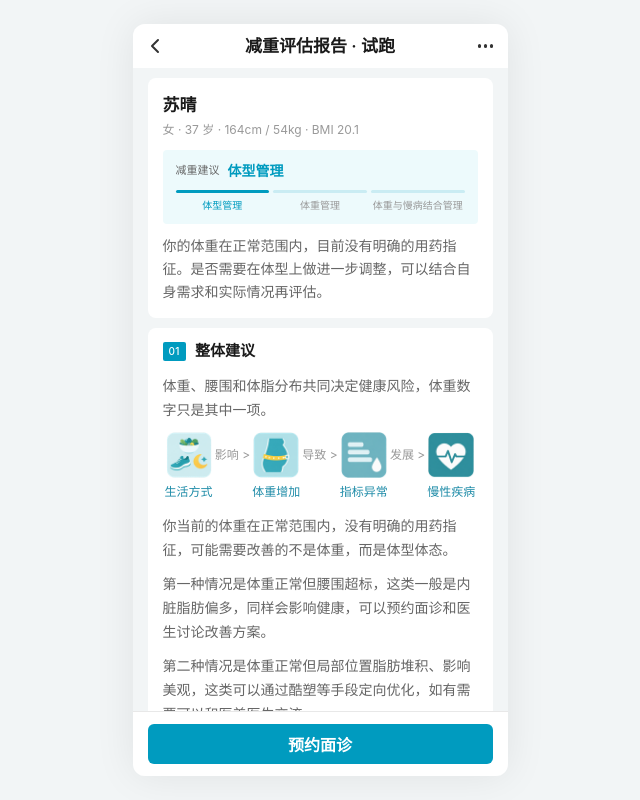
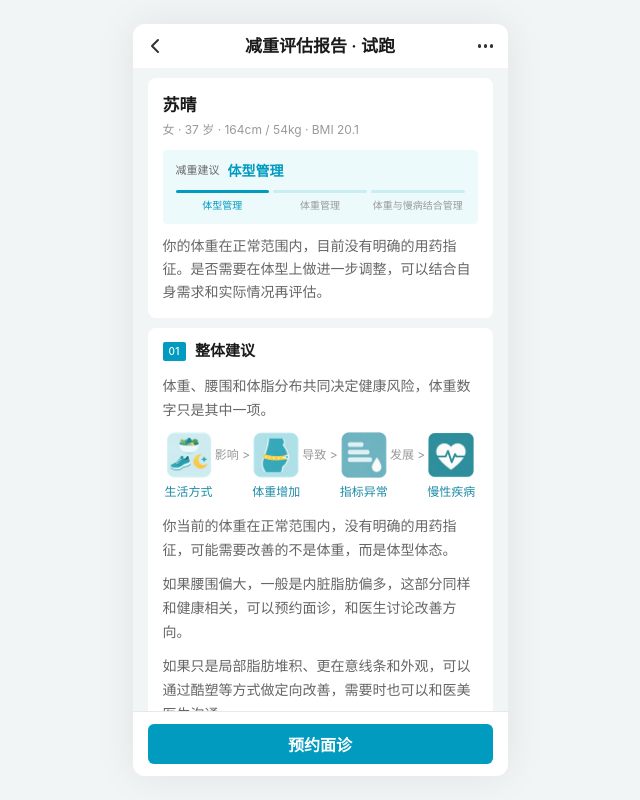
Before and after one commit to lipulin222/health-subscription-demo, a plain HTML site: page weight-management/Assessment-report/json-test.html in a window 1280 px wide. Shown: the whole page, without its empty margins (320-960 px from the left). Drawn offline with Linux system fonts and the light colour scheme.

Commit message:
P12 体型管理：两种情况改为条件句衔接，去掉编号式表达

```diff
--- a/weight-management/Assessment-report/json-test.html
+++ b/weight-management/Assessment-report/json-test.html
@@ -216,7 +216,7 @@ var CASES = [
       { text:'减重目标为穿进特定衣服', inputPaths:['/answers/goal'] }
     ],
     modules: [
-      { title:'整体建议', markdown:'体重、腰围和体脂分布共同决定健康风险，体重数字只是其中一项。\n\n你当前的体重在正常范围内，没有明确的用药指征，可能需要改善的不是体重，而是体型体态。\n\n第一种情况是体重正常但腰围超标，这类一般是内脏脂肪偏多，同样会影响健康，可以预约面诊和医生讨论改善方案。\n\n第二种情况是体重正常但局部位置脂肪堆积、影响美观，这类可以通过酷塑等手段定向优化，如有需要可以和医美医生交流。\n\n想穿进特定的衣服，通常和腰腹、臀腿的线条关系更大，更接近第二种情况。' },
+      { title:'整体建议', markdown:'体重、腰围和体脂分布共同决定健康风险，体重数字只是其中一项。\n\n你当前的体重在正常范围内，没有明确的用药指征，可能需要改善的不是体重，而是体型体态。\n\n如果腰围偏大，一般是内脏脂肪偏多，这部分同样和健康相关，可以预约面诊，和医生讨论改善方向。\n\n如果只是局部脂肪堆积、更在意线条和外观，可以通过酷塑等方式做定向改善，需要时也可以和医美医生沟通。\n\n你想穿进特定的衣服，这类诉求通常与腰腹、臀腿的线条关系更大。' },
       { title:'饮食建议', markdown:'体重在正常范围时，饮食调整的目标是稳定，而不是减量。\n\n- 三餐定时，避免长时间空腹：不规律进餐容易导致晚间加餐和一次吃过量。\n- 含糖饮料和甜点控制频次：这两类是额外热量最常见的来源，不需要完全戒掉。\n- 看整体饮食质量：蔬菜、蛋白质和主食搭配完整，比计算热量更容易长期坚持。' },
       { title:'运动建议', markdown:'想改善线条，力量训练的优先级高于有氧。\n\n- 每周两到三次力量训练：深蹲、俯卧撑或器械都可以，重点覆盖腰腹与臀腿。\n- 有氧保持常规量：快走等中低强度即可，作用在心肺健康，不必为消耗额外加量。\n- 训练日补充蛋白质：足量蛋白质是肌肉合成的前提，摄入量可以按体重估算。' }
     ]
```
